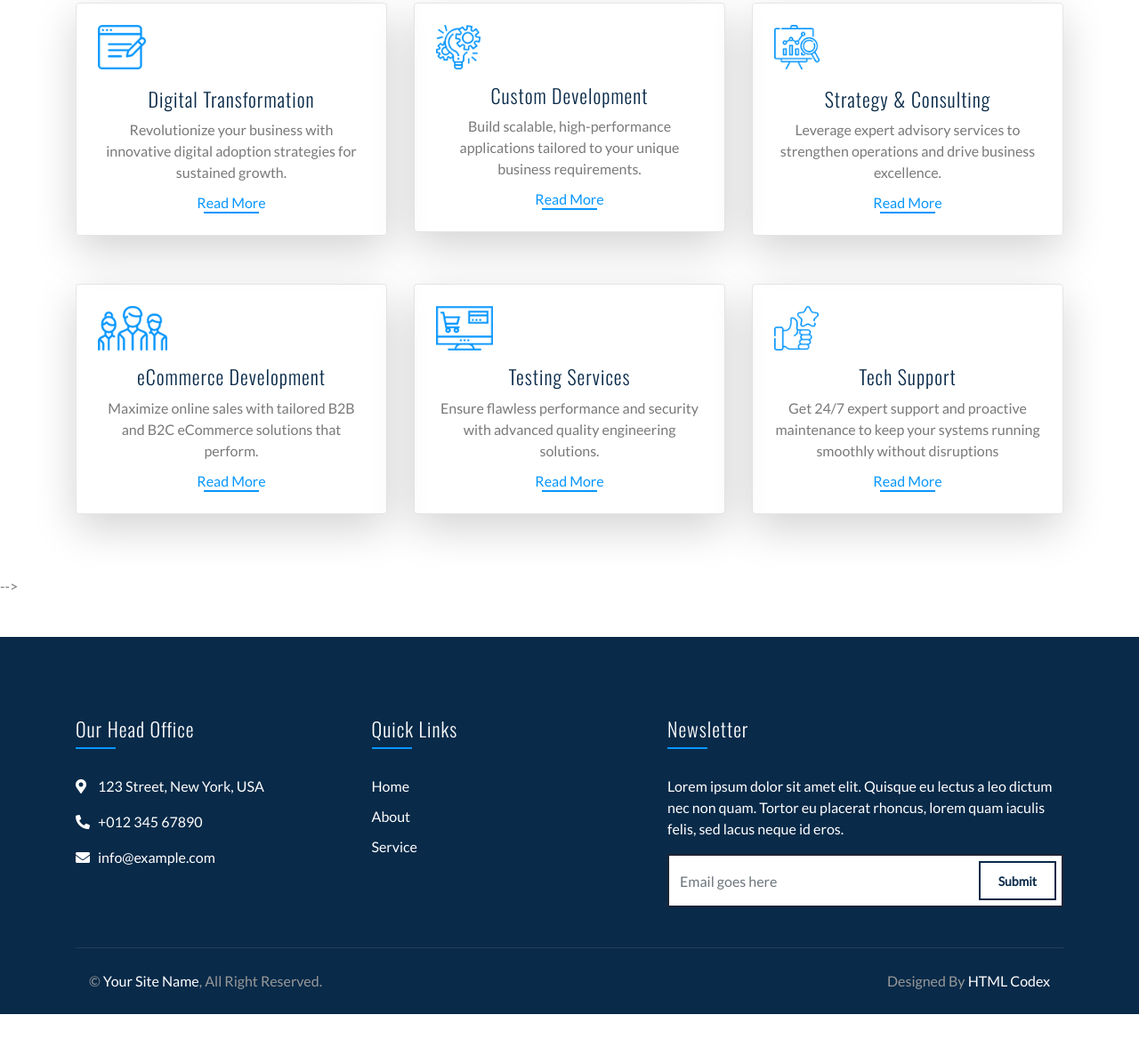
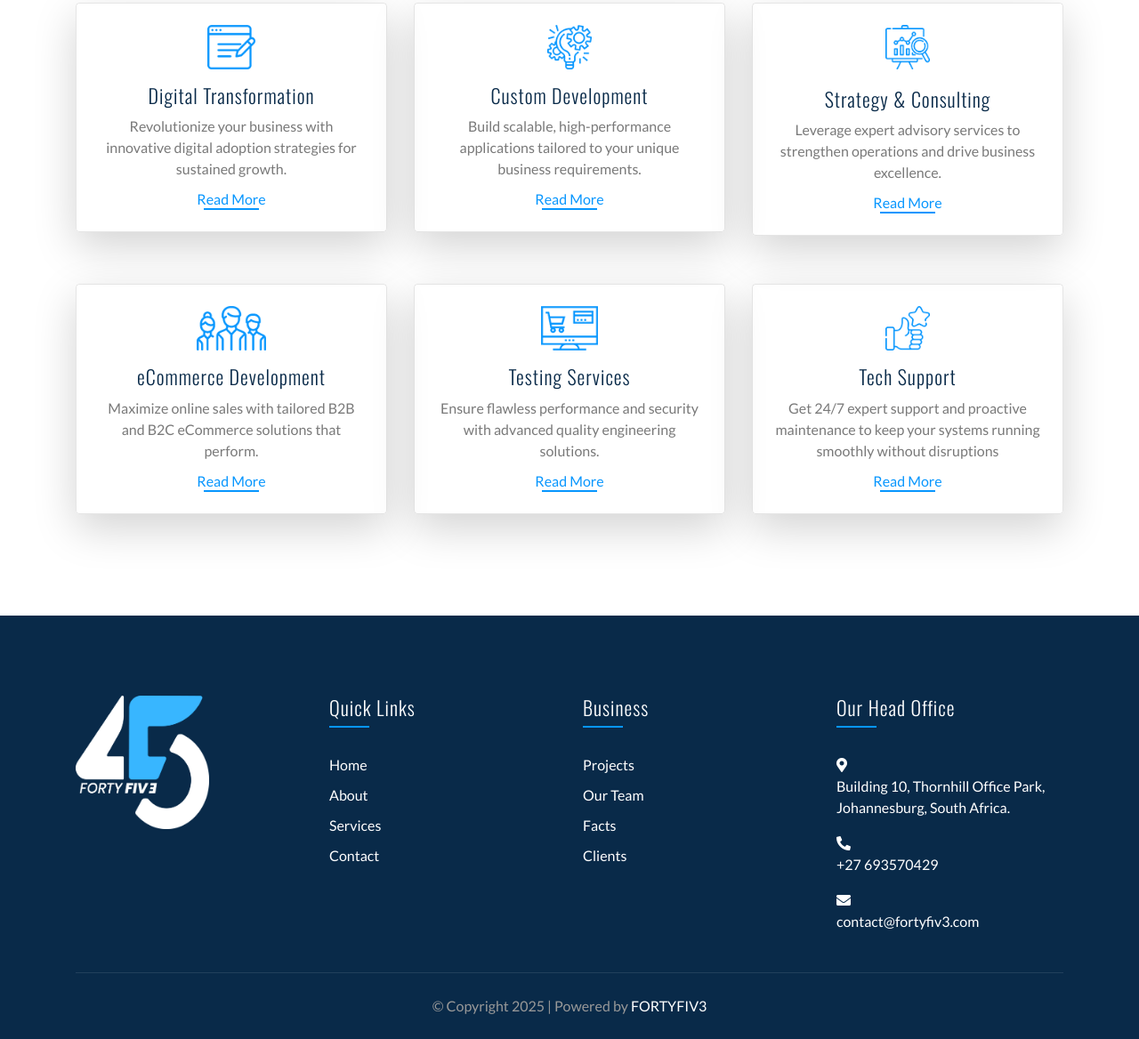
Before and after one commit to NV18Codes/FORTYFIV3, a plain HTML site: page service.html in a window 1280 px wide. Shown: the part 456-1624 px from the top of the page at 89% size. Before the commit the page ends 1596 px from the top, so only its background shows below. Drawn offline with nearby package versions, Linux system fonts and the light colour scheme.

Commit message:
service pages icon fixed/logo made responsive /copyrights added

```diff
--- a/about.html
+++ b/about.html
@@ -9,7 +9,7 @@
     <meta content="Consulting Website Template Free Download" name="description">
 
     <!-- Favicon -->
-    <link href="img/favicon.ico" rel="icon">
+    <link href="fortyfive.png" rel="icon">
 
     <!-- Google Font -->
     <link href="https://fonts.googleapis.com/css2?family=Lato&family=Oswald:wght@200;300;400&display=swap"
@@ -60,14 +60,28 @@
     <!-- Top Bar End -->
 
     <!-- Nav Bar Start -->
+    <!-- Nav Bar Start -->
     <div class="navbar navbar-expand-lg bg-dark navbar-dark">
         <div class="container-fluid">
-            <img src="45 FINAL.png" alt="Logo" height="50" width="50">
-            <a href="index.html" class="navbar-brand">
-                <h4 style="color: white; font-style: italic;">FORTYFIV3</h4> <button type="button"
-                    class="navbar-toggler" data-toggle="collapse" data-target="#navbarCollapse">
+            <img src="45 FINAL.png" alt="Logo" height="50" width="50" class="logo">
+
+            <a href="index.html" class="navbar-brand brand-text">
+                <h4 style="color: white; font-style: italic;">FORTYFIV3</h4>
+            </a>
+
+            <button type="button" class="navbar-toggler" data-toggle="collapse" data-target="#navbarCollapse">
                 <span class="navbar-toggler-icon"></span>
             </button>
+
+            <style>
+                @media (max-width: 768px) {
+                    .brand-text {
+                        display: none;
+                        /* Hide text on small screens */
+                    }
+                }
+            </style>
+
 
             <div class="collapse navbar-collapse justify-content-between" id="navbarCollapse">
                 <div class="navbar-nav ml-auto">
@@ -344,14 +358,14 @@
             </div>
         </div>
 
-        <!-- Copyright Section -->
         <div class="container copyright">
             <div class="row">
-                <div class="col-md-6">
-                    <p>&copy; <a href="#">Your Site Name</a>, All Rights Reserved.</p>
-                </div>
-                <div class="col-md-6">
-                    <p>Designed By <a href="https://htmlcodex.com" target="_blank">HTML Codex</a></p>
+                <div class="col-12">
+                    <p class="text-center">
+                        &copy; Copyright 2025 | Powered by <a href="#" target="_blank"
+                            rel="noopener noreferrer">FORTYFIV3</a>
+                    </p>
+
                 </div>
             </div>
         </div>
--- a/service.html
+++ b/service.html
@@ -7,10 +7,9 @@
     <meta content="width=device-width, initial-scale=1.0" name="viewport">
     <meta content="Consulting Website Template Free Download" name="keywords">
     <meta content="Consulting Website Template Free Download" name="description">
-    <script src="https://cdn.jsdelivr.net/npm/@tailwindcss/browser@4"></script>
 
     <!-- Favicon -->
-    <link href="img/favicon.ico" rel="icon">
+    <link href="fortyfive.png" rel="icon">
 
     <!-- Google Font -->
     <link href="https://fonts.googleapis.com/css2?family=Lato&family=Oswald:wght@200;300;400&display=swap"
@@ -60,23 +59,34 @@
     </div>
     <!-- Top Bar End -->
 
-    <div class="navbar navbar-expand-lg bg-light navbar-light">
+    <!-- Nav Bar Start -->
+    <div class="navbar navbar-expand-lg bg-dark navbar-dark">
         <div class="container-fluid">
-            <img src="fortyfive.png" alt="Logo" height="50" width="50">
-            <a href="index.html" class="navbar-brand">
-                <h4 style="color: black; font-style: italic;">FORTYFIV3</h4>
+            <img src="45 FINAL.png" alt="Logo" height="50" width="50" class="logo">
+
+            <a href="index.html" class="navbar-brand brand-text">
+                <h4 style="color: white; font-style: italic;">FORTYFIV3</h4>
             </a>
-
 
             <button type="button" class="navbar-toggler" data-toggle="collapse" data-target="#navbarCollapse">
                 <span class="navbar-toggler-icon"></span>
             </button>
 
+            <style>
+                @media (max-width: 768px) {
+                    .brand-text {
+                        display: none;
+                        /* Hide text on small screens */
+                    }
+                }
+            </style>
+
+
             <div class="collapse navbar-collapse justify-content-between" id="navbarCollapse">
                 <div class="navbar-nav ml-auto">
-                    <a href="index.html" class="nav-item nav-link active">Home</a>
-                    <a href="about.html" class="nav-item nav-link">About</a>
-                    <a href="service.html" class="nav-item nav-link">Service</a>
+                    <a href="index.html" class="nav-item nav-link">Home</a>
+                    <a href="about.html" class="nav-item nav-link ">About</a>
+                    <a href="service.html" class="nav-item nav-link active">Service</a>
                     <!-- <a href="feature.html" class="nav-item nav-link">Feature</a>
                         <a href="advisor.html" class="nav-item nav-link">Advisor</a>
                         <a href="review.html" class="nav-item nav-link">Review</a>
@@ -95,8 +105,8 @@
     <!-- Nav Bar End -->
     <div class="service mt-125">
         <div class="container">
-            <div class="section-header text-center">
-                <h2>Expert Consulting Services</h2>
+            <div class="section-header">
+                <h2>Consulting Services</h2>
                 <p>Empowering businesses with cutting-edge solutions</p>
                 <p>Bridging the gap between technology and strategy for sustainable growth</p>
             </div>
@@ -105,17 +115,20 @@
             <div class="row">
                 <div class="col-lg-4 col-md-6 mb-4">
                     <div class="service-item text-center p-4 shadow-lg rounded">
-                        <img class="m" src="img/icon-1.png" alt="Digital Transformation Services">
+                        <img class="mb-3" src="img/icon-1.png" alt="Digital Transformation Services">
                         <h3>Digital Transformation</h3>
-                        <p>Revolutionize your business with innovative digital adoption strategies for sustained growth.</p>
+                        <p>Revolutionize your business with innovative digital adoption strategies for sustained growth.
+                        </p>
                         <a href="">Read More</a>
                     </div>
                 </div>
                 <div class="col-lg-4 col-md-6 mb-4">
                     <div class="service-item text-center p-4 shadow-lg rounded">
-                        <img class="mb-3" style="display: block;" src="img/icon-2.png" alt="Custom Software Development">
+                        <img class="mb-3" src="img/icon-2.png"
+                            alt="Custom Software Development">
                         <h3>Custom Development</h3>
-                        <p>Build scalable, high-performance applications tailored to your unique business requirements.</p>
+                        <p>Build scalable, high-performance applications tailored to your unique business requirements.
+                        </p>
                         <a href="">Read More</a>
                     </div>
                 </div>
@@ -147,7 +160,8 @@
                     <div class="service-item text-center p-4 shadow-lg rounded">
                         <img class="mb-3" src="img/icon-6.png" alt="Technical Support Services">
                         <h3>Tech Support</h3>
-                        <p>Get 24/7 expert support and proactive maintenance to keep your systems running smoothly without disruptions</p>
+                        <p>Get 24/7 expert support and proactive maintenance to keep your systems running smoothly
+                            without disruptions</p>
                         <a href="">Read More</a>
                     </div>
                 </div>
@@ -304,69 +318,97 @@
                 </div>
             </div>
         </div>
-    </div> --> -->
-    <!-- Feature End
+    </div> -->
+    <!-- Feature End-->
 
 
     <!-- Footer Start -->
     <div class="footer">
         <div class="container">
             <div class="row">
-                <div class="col-lg-7">
-                    <div class="row">
-                        <div class="col-md-6">
-                            <div class="footer-contact">
-                                <h2>Our Head Office</h2>
-                                <p><i class="fa fa-map-marker-alt"></i>123 Street, New York, USA</p>
-                                <p><i class="fa fa-phone-alt"></i>+012 345 67890</p>
-                                <p><i class="fa fa-envelope"></i>info@example.com</p>
-                                <div class="footer-social">
-                                    <a href=""><i class="fab fa-twitter"></i></a>
-                                    <a href=""><i class="fab fa-facebook-f"></i></a>
-                                    <a href=""><i class="fab fa-youtube"></i></a>
-                                    <a href=""><i class="fab fa-instagram"></i></a>
-                                    <a href=""><i class="fab fa-linkedin-in"></i></a>
+                <!-- Logo Section -->
+                <div class="col-lg-3">
+                    <div class="footer-logo">
+                        <a href="index.html">
+                            <img src="45 FINAL.png" alt="Logo" height="150" width="150">
+                        </a>
                     </div>
                 </div>
-                        </div>
-                        <div class="col-md-6">
+
+                <!-- Quick Links -->
+                <div class="col-lg-3">
                     <div class="footer-link">
                         <h2>Quick Links</h2>
                         <a href="index.html">Home</a>
                         <a href="about.html">About</a>
-                                <a href="service.html">Service</a>
-                                <!-- <a href=""></a>
-                                <a href="">FQAs</a> -->
+                        <a href="service.html">Services</a>
+                        <a href="contact.html">Contact</a>
+                    </div>
+                </div>
+
+                <!-- Business -->
+                <div class="col-lg-3">
+                    <div class="footer-link">
+                        <h2>Business</h2>
+                        <a href="#">Projects</a>
+                        <a href="#">Our Team</a>
+                        <a href="#">Facts</a>
+                        <a href="#">Clients</a>
+                    </div>
+                </div>
+
+                <!-- Our Head Office -->
+                <div class="col-lg-3">
+                    <div class="footer-link">
+                        <h2>Our Head Office</h2>
+
+                        <!-- Clickable Google Maps Link -->
+                        <p>
+                            <i class="fa fa-map-marker-alt"></i>
+                            <a href="https://maps.app.goo.gl/YrituVRJ4AzYF6nz5" target="_blank"
+                                rel="noopener noreferrer">
+                                Building 10, Thornhill Office Park, Johannesburg, South Africa.
+                            </a>
+                        </p>
+
+                        <!-- Clickable Phone Number -->
+                        <p>
+                            <i class="fa fa-phone-alt"></i>
+                            <a href="tel:+27693570429">+27 693570429</a>
+                        </p>
+
+                        <!-- Clickable Email -->
+                        <p>
+                            <i class="fa fa-envelope"></i>
+                            <a href="mailto:contact@fortyfiv3.com">contact@fortyfiv3.com</a>
+                        </p>
+
+                        <!-- Social Media Icons (Uncomment if needed) -->
+                        <!-- <div class="footer-social">
+                            <a href="#"><i class="fab fa-twitter"></i></a>
+                            <a href="#"><i class="fab fa-facebook-f"></i></a>
+                            <a href="#"><i class="fab fa-youtube"></i></a>
+                            <a href="#"><i class="fab fa-instagram"></i></a>
+                            <a href="#"><i class="fab fa-linkedin-in"></i></a>
+                        </div> -->
                     </div>
                 </div>
             </div>
         </div>
-                <div class="col-lg-5">
-                    <div class="footer-newsletter">
-                        <h2>Newsletter</h2>
-                        <p>
-                            Lorem ipsum dolor sit amet elit. Quisque eu lectus a leo dictum nec non quam. Tortor eu
-                            placerat rhoncus, lorem quam iaculis felis, sed lacus neque id eros.
+
+        <div class="container copyright">
+            <div class="row">
+                <div class="col-12">
+                    <p class="text-center">
+                        &copy; Copyright 2025 | Powered by <a href="#" target="_blank"
+                            rel="noopener noreferrer">FORTYFIV3</a>
                     </p>
-                        <div class="form">
-                            <input class="form-control" placeholder="Email goes here">
-                            <button class="btn">Submit</button>
+
                 </div>
             </div>
         </div>
     </div>
-        </div>
-        <div class="container copyright">
-            <div class="row">
-                <div class="col-md-6">
-                    <p>&copy; <a href="#">Your Site Name</a>, All Right Reserved.</p>
-                </div>
-                <div class="col-md-6">
-                    <p>Designed By <a href="https://htmlcodex.com">HTML Codex</a></p>
-                </div>
-            </div>
-        </div>
-    </div>
+
     <!-- Footer End -->
 
     <a href="#" class="back-to-top"><i class="fa fa-chevron-up"></i></a>
```
Also changed, not shown: contact.html (+26 -13 lines), index.html (+26 -13 lines). Lines whose indentation alone changed are shown as unchanged.
